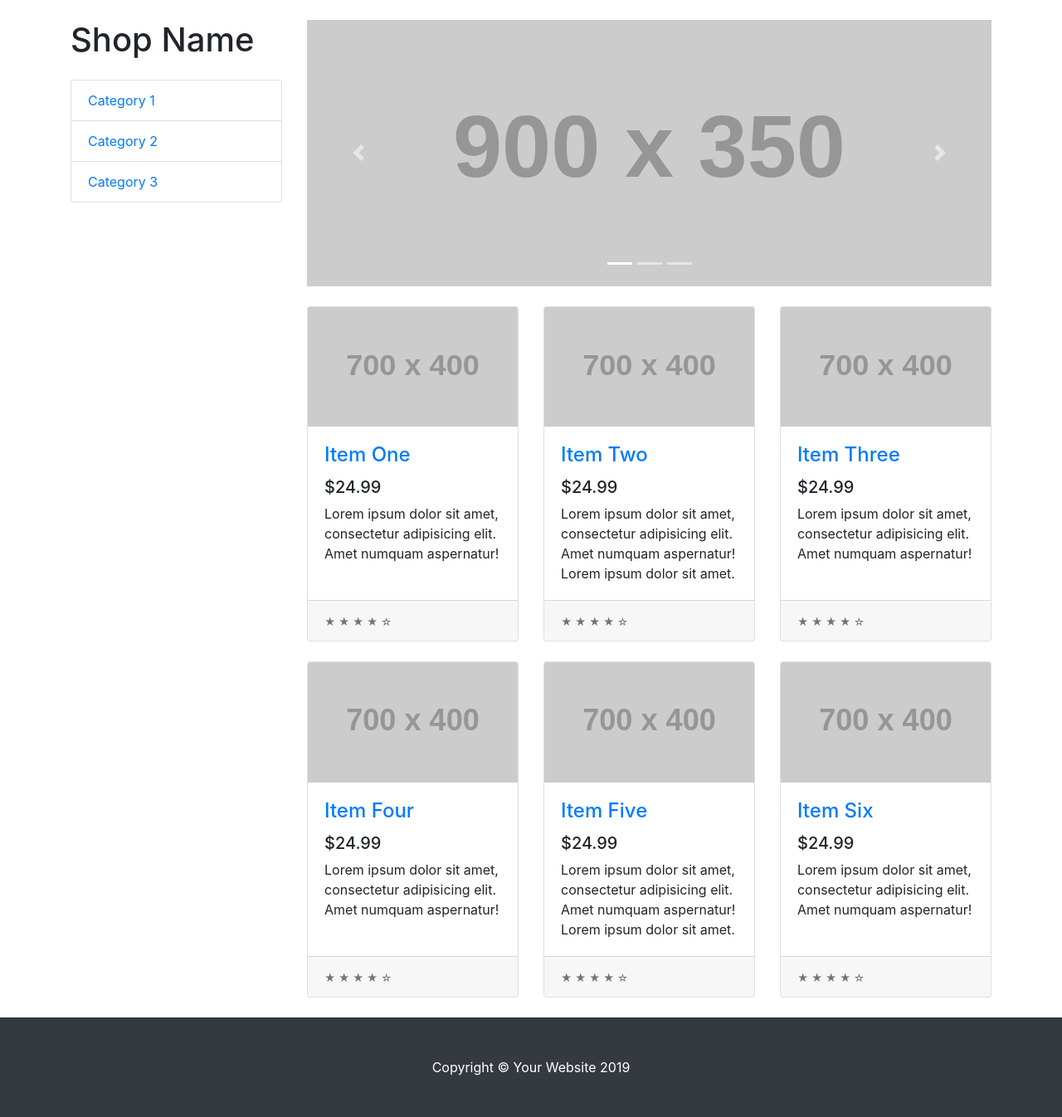
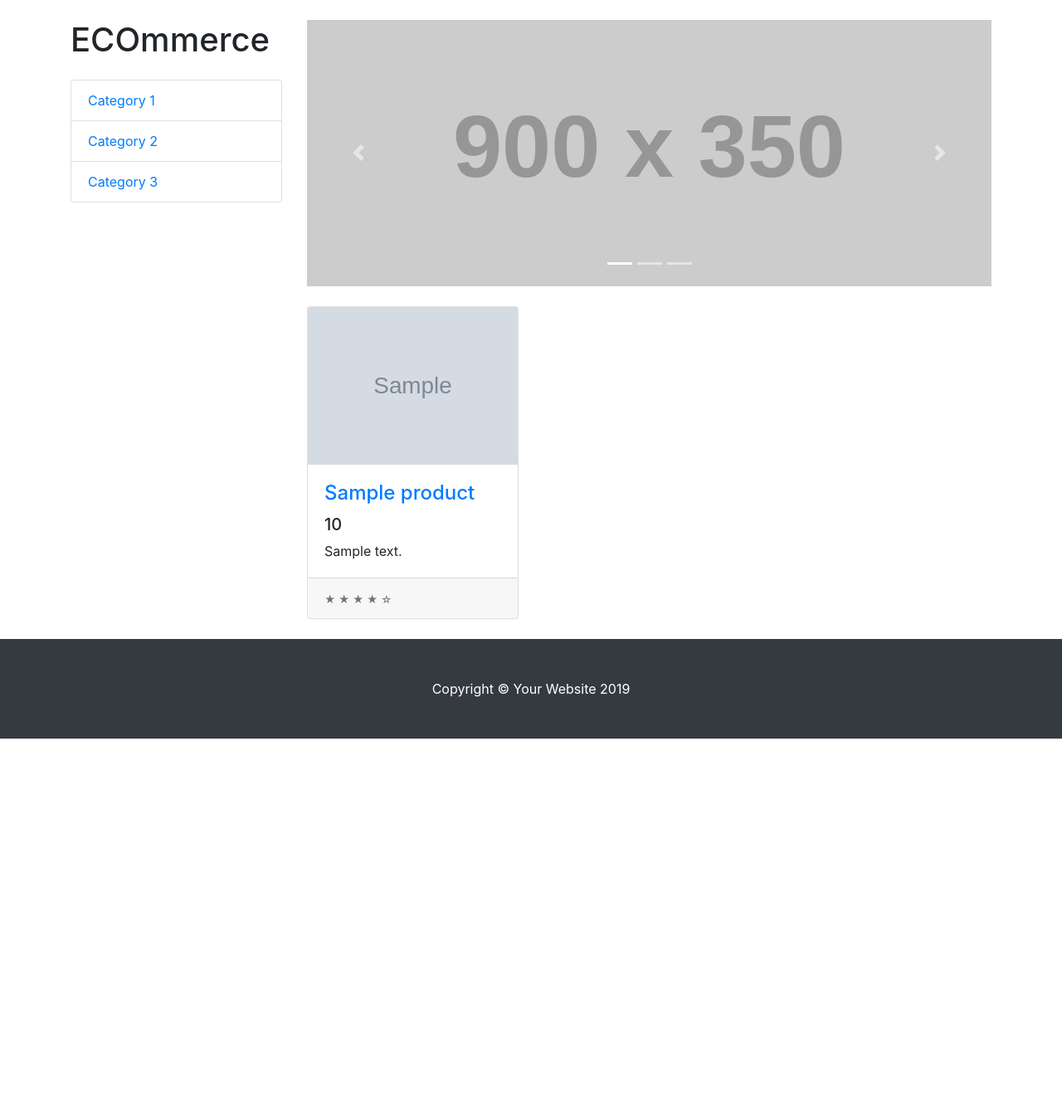
Before and after one commit to MoniqueWarrington/ECOmmerceAppSecurityProject, a Django app: template Home/templates/products.html in a window 1280 px wide. Shown: the part 56-1402 px from the top of the page at 83% size. After the commit the page ends 946 px from the top, so only its background shows below. Run offline with Django 3.2, Linux system fonts and the light colour scheme; the template is opened without the code that fills it: most values are stand-ins (such as "Sample title", 1, 10 or a date in 2020); grey boxes marked "Sample" are stand-in pictures; grey boxes labelled with a size stand in for pictures from a placeholder-image service; some libraries are stand-ins or nearby versions.

Commit message:
Product details filled via django models

```diff
--- a/Home/models.py
+++ b/Home/models.py
@@ -43,8 +43,10 @@ class Product(models.Model):
     product_url = models.URLField(max_length=200)
     product_price = models.CharField(max_length=10, default="")
     product_description = models.CharField(max_length=300, default="")
+    product_image = models.ImageField(default="")
 
     # to make the class more readable when outputted
+
     def __str__(self):
         return '%s %s %s %s %s' % (self.product_id,
                                    self.product_name,
--- a/Home/templates/products.html
+++ b/Home/templates/products.html
@@ -56,7 +56,7 @@
 
       <div class="col-lg-3">
 
-        <h1 class="my-4">Shop Name</h1>
+        <h1 class="my-4">ECOmmerce</h1>
         <div class="list-group">
           <a href="#" class="list-group-item">Category 1</a>
           <a href="#" class="list-group-item">Category 2</a>
@@ -96,102 +96,23 @@
         </div>
 
         <div class="row">
-
+          {% for product in products %}
             <div class="col-lg-4 col-md-6 mb-4">
               <div class="card h-100">
-              <a href="#"><img class="card-img-top" src="http://placehold.it/700x400" alt=""></a>
+                <a href="#"><img class="card-img-top" src="{{product.product_image}}" alt="{{product.product_name}}"></a>
                 <div class="card-body">
                   <h4 class="card-title">
-                  <a href="#">Item One</a>
+                    <a href="{{product.product_url}}">{{product.product_name|capfirst}}</a>
                   </h4>
-                <h5>$24.99</h5>
-                <p class="card-text">Lorem ipsum dolor sit amet, consectetur adipisicing elit. Amet numquam aspernatur!</p>
+                  <h5>{{product.product_price}}</h5>
+                  <p class="card-text">{{product.product_description}}</p>
                 </div>
                 <div class="card-footer">
                   <small class="text-muted">&#9733; &#9733; &#9733; &#9733; &#9734;</small>
                 </div>
               </div>
             </div>
-
-          <div class="col-lg-4 col-md-6 mb-4">
-            <div class="card h-100">
-              <a href="#"><img class="card-img-top" src="http://placehold.it/700x400" alt=""></a>
-              <div class="card-body">
-                <h4 class="card-title">
-                  <a href="#">Item Two</a>
-                </h4>
-                <h5>$24.99</h5>
-                <p class="card-text">Lorem ipsum dolor sit amet, consectetur adipisicing elit. Amet numquam aspernatur! Lorem ipsum dolor sit amet.</p>
-              </div>
-              <div class="card-footer">
-                <small class="text-muted">&#9733; &#9733; &#9733; &#9733; &#9734;</small>
-              </div>
-            </div>
-          </div>
-
-          <div class="col-lg-4 col-md-6 mb-4">
-            <div class="card h-100">
-              <a href="#"><img class="card-img-top" src="http://placehold.it/700x400" alt=""></a>
-              <div class="card-body">
-                <h4 class="card-title">
-                  <a href="#">Item Three</a>
-                </h4>
-                <h5>$24.99</h5>
-                <p class="card-text">Lorem ipsum dolor sit amet, consectetur adipisicing elit. Amet numquam aspernatur!</p>
-              </div>
-              <div class="card-footer">
-                <small class="text-muted">&#9733; &#9733; &#9733; &#9733; &#9734;</small>
-              </div>
-            </div>
-          </div>
-
-          <div class="col-lg-4 col-md-6 mb-4">
-            <div class="card h-100">
-              <a href="#"><img class="card-img-top" src="http://placehold.it/700x400" alt=""></a>
-              <div class="card-body">
-                <h4 class="card-title">
-                  <a href="#">Item Four</a>
-                </h4>
-                <h5>$24.99</h5>
-                <p class="card-text">Lorem ipsum dolor sit amet, consectetur adipisicing elit. Amet numquam aspernatur!</p>
-              </div>
-              <div class="card-footer">
-                <small class="text-muted">&#9733; &#9733; &#9733; &#9733; &#9734;</small>
-              </div>
-            </div>
-          </div>
-
-          <div class="col-lg-4 col-md-6 mb-4">
-            <div class="card h-100">
-              <a href="#"><img class="card-img-top" src="http://placehold.it/700x400" alt=""></a>
-              <div class="card-body">
-                <h4 class="card-title">
-                  <a href="#">Item Five</a>
-                </h4>
-                <h5>$24.99</h5>
-                <p class="card-text">Lorem ipsum dolor sit amet, consectetur adipisicing elit. Amet numquam aspernatur! Lorem ipsum dolor sit amet.</p>
-              </div>
-              <div class="card-footer">
-                <small class="text-muted">&#9733; &#9733; &#9733; &#9733; &#9734;</small>
-              </div>
-            </div>
-          </div>
-
-          <div class="col-lg-4 col-md-6 mb-4">
-            <div class="card h-100">
-              <a href="#"><img class="card-img-top" src="http://placehold.it/700x400" alt=""></a>
-              <div class="card-body">
-                <h4 class="card-title">
-                  <a href="#">Item Six</a>
-                </h4>
-                <h5>$24.99</h5>
-                <p class="card-text">Lorem ipsum dolor sit amet, consectetur adipisicing elit. Amet numquam aspernatur!</p>
-              </div>
-              <div class="card-footer">
-                <small class="text-muted">&#9733; &#9733; &#9733; &#9733; &#9734;</small>
-              </div>
-            </div>
-          </div>
+          {% endfor %}
 
         </div>
         <!-- /.row -->
--- a/Home/urls.py
+++ b/Home/urls.py
@@ -7,6 +7,6 @@ urlpatterns = [
     path('about_us/', views.about_us, name='About Us'),
     path('products/', views.products, name='Products'),
     # Path for individual product detail page, done via product_id primary key
-    path('product_details/', views.product_details, name='Product Details'),
+    path('product_details/', views.product_details, name='ProductDetails'),
 ]
 """Hello"""
--- a/Home/views.py
+++ b/Home/views.py
@@ -1,6 +1,7 @@
 from django.http import HttpResponse
 from django.views import generic
 from django.shortcuts import render
+from home.models import Product
 
 
 def home(request):
@@ -12,8 +13,8 @@ def about_us(request):
 
 
 def products(request):
-    return render(request, "products.html")
+    return render(request, "products.html",  {'products': Product.objects.all()})
 
 
 def product_details(request):
-    return render(request, "product_detail.html")
+    return render(request, "product_detail.html", {'products': Product.objects.all()})
```
Also changed, not shown: DrinkBottle.jpg (added), DrinkBottle_Q3X20VB.jpg (added), Home/migrations/0003_product_product_image.py (added), KeepCups.jpg (added), ReusableBag.jpg (added), ReusableSandwichWraps.jpg (added), ReuseableStraws.jpg (added), Toothbrushes.jpg (added), db.sqlite3. Lines whose indentation alone changed are shown as unchanged.
